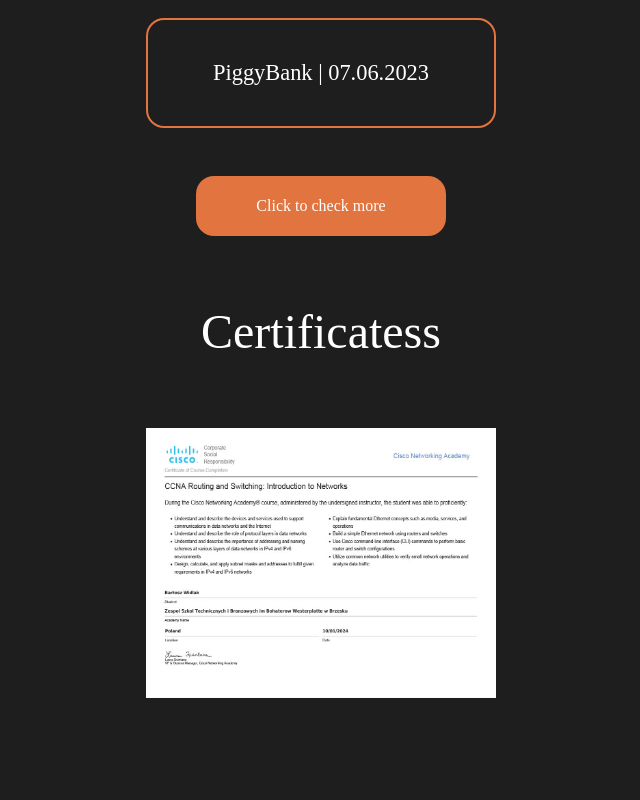
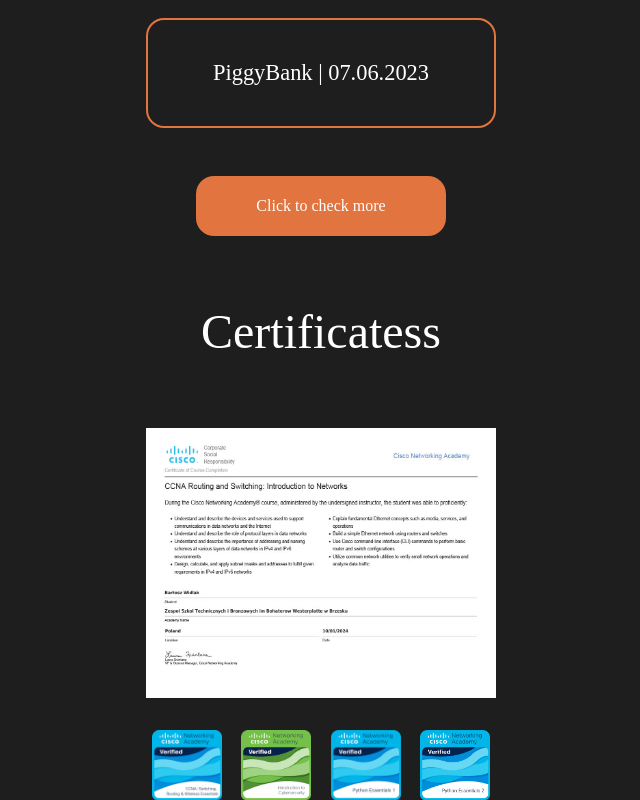
Before and after one commit to N3nT/portfolio, a website built with Vite: page index.html in a window 1280 px wide. Shown: the part 2629-3429 px from the top of the page, without its empty margins (319-959 px from the left). Before the commit the page ends 3327 px from the top, so only its background shows below. Built offline with nearby package versions, Linux system fonts and the light colour scheme; a web font is replaced by a local one.

Commit message:
Numbers for certificates

```diff
--- a/index.html
+++ b/index.html
@@ -184,7 +184,12 @@
         </div>
       </div>
     </div>
-    <div class="certificates-wrap__badges"></div>
+    <div class="certificates-wrap__badges">
+      <img src="./img/badges/ccna-switching-routing-and-wireless-essentials.1.png" alt="" srcset="">
+      <img src="./img/badges/introduction-to-cybersecurity.png" alt="">
+      <img src="./img/badges/python-essentials-1.1.png" alt="" srcset="">
+      <img src="./img/badges/python-essentials-2.png" alt="" srcset="">
+    </div>
   </section>
   <script type="module" src="./js/main.js"></script>
   <script type="module" src="./js/swiper.js"></script>
--- a/scss/_numbers.scss
+++ b/scss/_numbers.scss
@@ -69,3 +69,12 @@
 $myworkWrap-link-marginTop: 1.5em;
 $myworkWrap-link-width: 250px;
 $myworkWrap-link-height: 60px;
+//
+
+//certificatesWrap
+//
+//swiper
+$certificatesWrap-swiper-width: 350px;
+$certificatesWrap-swiper-height: 270px;
+//badges
+$certificatesWrap-badges-marginTop: 2em;
--- a/scss/style.scss
+++ b/scss/style.scss
@@ -268,12 +268,22 @@
     @include flex-jcc-aic;
     flex-direction: column;
     .swiper {
-        width: 350px;
-        height: 270px;
+        width: $certificatesWrap-swiper-width;
+        height: $certificatesWrap-swiper-height;
         @include flex-jcc-aic;
       }
       img{
         width: 100%;
         height: 100%;
       }
+      &__badges{
+        display: flex;
+        align-items: center;
+        justify-content: center;
+        margin-top: $certificatesWrap-badges-marginTop;
+        img{
+            width: 70px;
+            margin: 0 0.6em;
+        }
+      }
 }
```
Also changed, not shown: img/badges/ccna-switching-routing-and-wireless-essentials.1.png (added), img/badges/introduction-to-cybersecurity.png (added), img/badges/python-essentials-1.1.png (added), img/badges/python-essentials-2.png (added).
